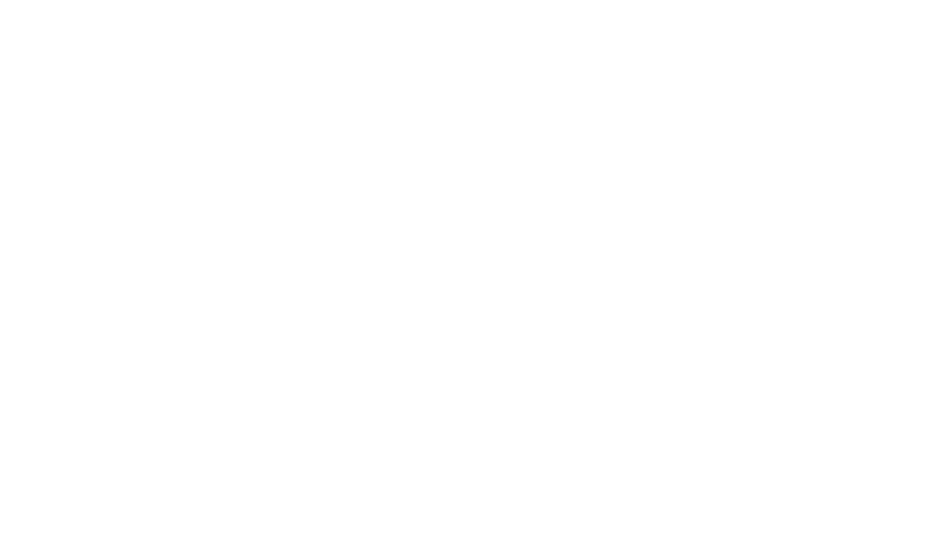
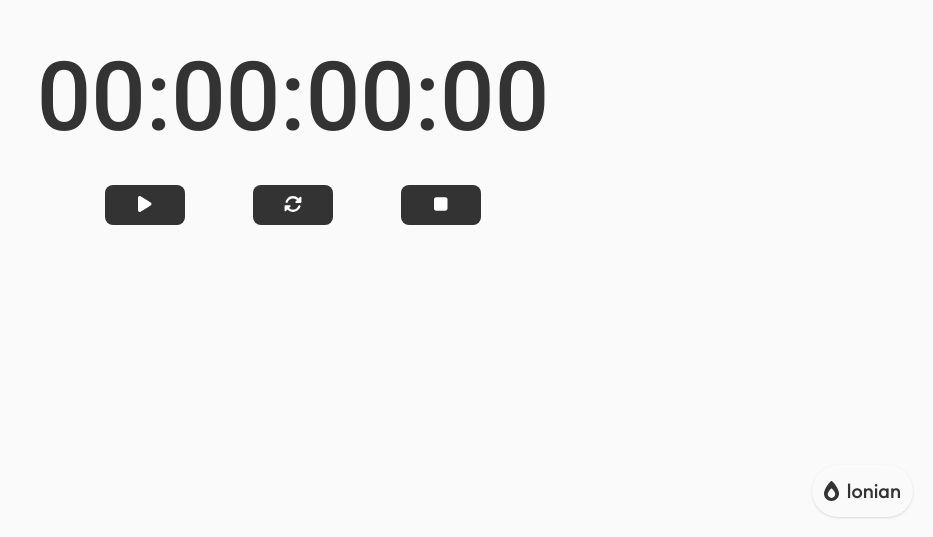
Before and after one commit to aurickwilliam/mini-projects, a React (Vite) app: page /stopwatch in a window 1280 px wide. Before the commit this address had no page. Shown: the part 263-800 px from the top of the page, without its empty margins (347-1280 px from the left). Built offline with nearby package versions, Linux system fonts and the light colour scheme.

Commit message:
Added Stopwatch project

```diff
--- a/src/App.jsx
+++ b/src/App.jsx
@@ -6,6 +6,7 @@ import RandomNumber from './pages/RandomNumber'
 import DigitalClock from './pages/DigitalClock'
 import PasswordGenerator from './pages/PasswordGenerator'
 import TemperatureConversion from './pages/TemperatureConversion'
+import Stopwatch from './pages/Stopwatch'
 
 export default function App() {
   return (
@@ -18,6 +19,7 @@ export default function App() {
         <Route path="/digital-clock" element={<DigitalClock />} />
         <Route path="/password-generator" element={<PasswordGenerator />} />
         <Route path="/temperature-conversion" element={<TemperatureConversion />} />
+        <Route path="/stopwatch" element={<Stopwatch />} />
       </Routes>
     </main>
   )
--- a/src/index.css
+++ b/src/index.css
@@ -1,5 +1,6 @@
 @import url('https://fonts.googleapis.com/css2?family=Outfit:wght@100..900&display=swap');
 @import url('https://fonts.googleapis.com/css2?family=Inter:ital,opsz,wght@0,14..32,100..900;1,14..32,100..900&family=Outfit:wght@100..900&display=swap');
+@import url('https://fonts.googleapis.com/css2?family=Inter:ital,opsz,wght@0,14..32,100..900;1,14..32,100..900&family=Outfit:wght@100..900&family=Roboto:ital,wght@0,100..900;1,100..900&display=swap');
 @import "tailwindcss";
 
 body{
@@ -29,6 +30,7 @@ input[type="number"] {
 
   --font-outfit: "Outfit", sans-serif;
   --font-inter: "Inter", sans-serif;
+  --font-roboto: "Roboto", sans-serif;
 }
 
 @layer components{
--- a/src/pages/Home.jsx
+++ b/src/pages/Home.jsx
@@ -45,6 +45,12 @@ export default function Home() {
       description: "Simply converts the temperature to any measurement.",
       destination: "/temperature-conversion",
       coverImg: temperatureConversionCover,
+    },
+    {
+      title: "Stopwatch",
+      description: "Start and Stop timer.",
+      destination: "/stopwatch",
+      coverImg: temperatureConversionCover,
     }
   ]
 
--- /dev/null
+++ b/src/pages/Stopwatch.jsx
@@ -0,0 +1,102 @@
+import { FontAwesomeIcon } from "@fortawesome/react-fontawesome"
+import { faFireFlameSimple, faPlay, faRotate, faStop } from "@fortawesome/free-solid-svg-icons"
+
+import { useNavigate } from "react-router-dom"
+import { useRef, useState } from "react";
+
+export default function Stopwatch() {
+  const navigate = useNavigate();
+
+  const [time, setTime] = useState("00:00:00:00");
+
+  let timerId = useRef(null);
+  let isRunning = useRef(false);
+  let startTime = useRef(0);
+  let elapsedTime = useRef(0);
+
+  const handleStartClick = () => {
+    if (!isRunning.current) {
+      startTime.current = Date.now() - elapsedTime.current;
+
+      timerId.current = setInterval(updateTime, 10);
+      isRunning.current = true;
+    }
+    console.log(isRunning.current);
+
+  }
+
+  const handleStopClick = () => {
+    if (isRunning.current) {
+      clearInterval(timerId.current);
+      elapsedTime.current = Date.now() - startTime.current;
+      isRunning.current = false;
+    }
+
+    console.log(isRunning.current);
+  }
+
+  const handleResetClick = () => {
+    clearInterval(timerId.current);
+    isRunning.current = false;
+    startTime.current = 0;
+    elapsedTime.current = 0;
+    setTime("00:00:00:00");
+  }
+
+  const updateTime = () => {
+    let currentTime = Date.now();
+
+    elapsedTime.current = currentTime - startTime.current;
+
+    // Converting the elapsed time
+    const MS = 1000; // Milliseconds
+    const S = 60; // Seconds
+    const M = 60; // Minutes
+
+
+    let hours = Math.floor(elapsedTime.current / (MS * S * M));
+    let minutes = Math.floor(elapsedTime.current / (MS * S) % 60);
+    let seconds = Math.floor(elapsedTime.current / (MS) % 60);
+    let milliseconds = Math.floor(elapsedTime.current % 1000 / 10);
+
+    hours = hours.toString().padStart(2, "0");
+    minutes = minutes.toString().padStart(2, "0");
+    seconds = seconds.toString().padStart(2, "0");
+    milliseconds = milliseconds.toString().padStart(2, "0");
+
+    let _time = `${hours}:${minutes}:${seconds}:${milliseconds}`;
+    setTime(_time);
+  }
+
+  return (
+    <section className="h-screen bg-white-bg flex justify-center items-center">
+      <div className="mx-5 flex flex-col justify-center items-center gap-10">
+        <h1 className="text-charcoal text-6xl font-roboto font-medium lg:text-7xl xl:text-8xl">
+          {time}
+        </h1>
+
+        {/* Buttons */}
+        <div className="w-full flex justify-between lg:justify-evenly">
+          <button onClick={handleStartClick} className="w-20 h-10 text-lg font-outfit transition ease-in-out hover:bg-gray-600 active:scale-95">
+            <FontAwesomeIcon icon={faPlay} />
+          </button>
+
+          <button onClick={handleResetClick} className="w-20 h-10 text-lg font-outfit transition ease-in-out hover:bg-gray-600 active:scale-95">
+            <FontAwesomeIcon icon={faRotate} />
+          </button>
+
+          <button onClick={handleStopClick} className="w-20 h-10 text-lg font-outfit transition ease-in-out hover:bg-gray-600 active:scale-95">
+            <FontAwesomeIcon icon={faStop} />
+          </button>
+        </div>
+      </div>
+
+      <div onClick={() => navigate("/")} className='absolute right-0 bottom-0 bg-white-bg m-5 p-3 flex items-center justify-center gap-2 rounded-4xl shadow-sm cursor-pointer'>
+        <FontAwesomeIcon icon={faFireFlameSimple} className='text-xl text-charcoal'/>
+        <h1 className='text-xl text-charcoal font-outfit font-medium'>
+          lonian
+        </h1>
+      </div>
+    </section>
+  )
+}
```
